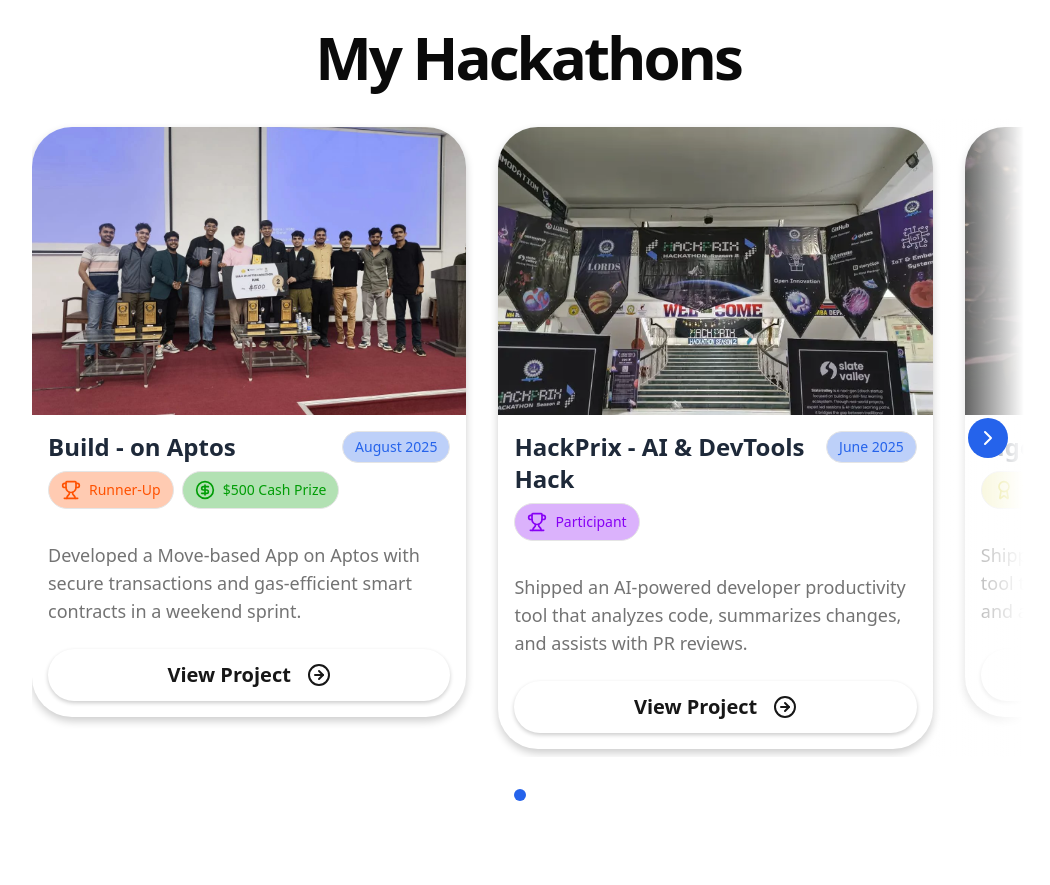
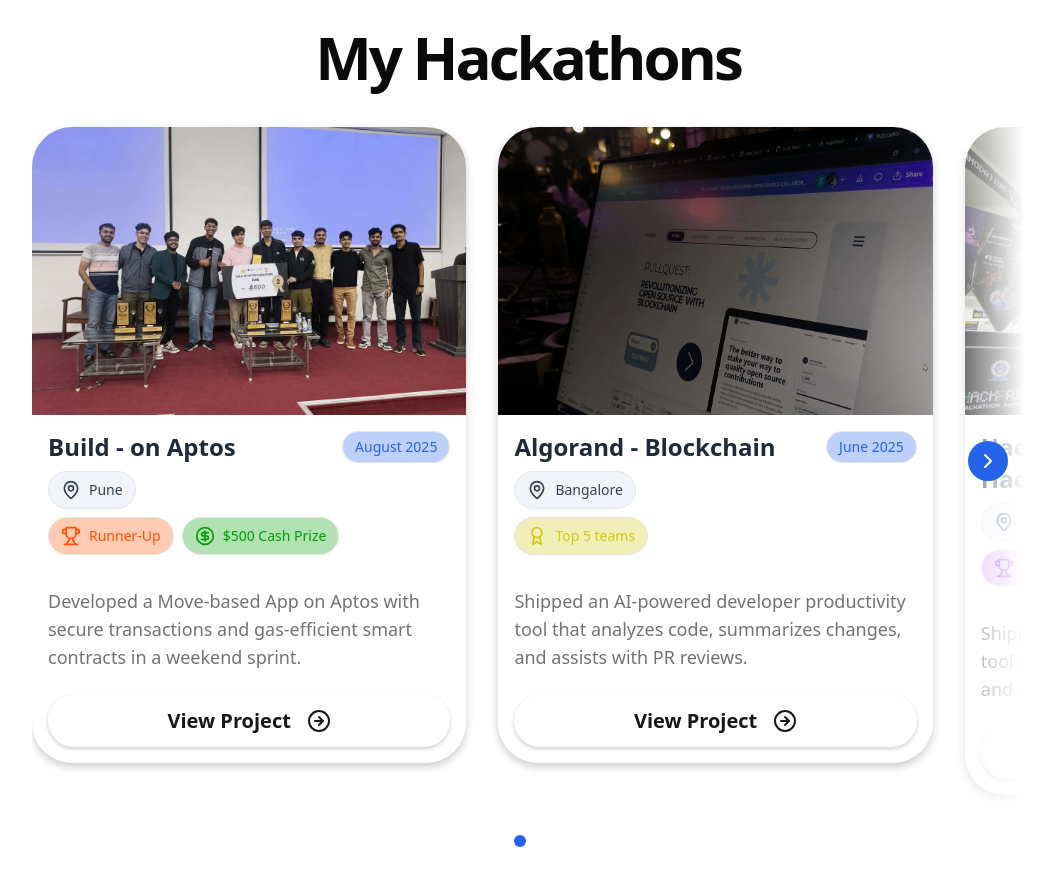
Before and after one commit to ArunKushhhh/iamausten, a Next.js app: page / in a window 1280 px wide. Shown: the part 2871-3756 px from the top of the page, without its empty margins (112-1162 px from the left). Built offline with nearby package versions, Linux system fonts and the light colour scheme.

Commit message:
ui-tweaks/hackathonCard

```diff
--- a/components/hackathons/HackathonCard.tsx
+++ b/components/hackathons/HackathonCard.tsx
@@ -1,19 +1,15 @@
-// components/hackathons/HackathonCard.tsx
 "use client";
 
-import React, { useState } from "react";
+import React from "react";
 import Image from "next/image";
 import { Hackathon } from "@/data/hackathons";
 import {
   Award,
   CircleArrowRight,
   CircleDollarSign,
-  ExternalLink,
-  Github,
+  MapPin,
   Trophy,
-  Users,
 } from "lucide-react";
-import { motion, AnimatePresence } from "framer-motion";
 import Link from "next/link";
 import Badge from "../ui/Badge";
 
@@ -24,7 +20,8 @@
 const iconMap: Record<string, React.ElementType> = {
   Trophy,
   CircleDollarSign,
-  Award
+  Award,
+  Location: MapPin,
 };
 
 export default function HackathonCard({ hack }: Props) {
@@ -46,17 +43,36 @@
 
       {/* hack info */}
       <div className="flex flex-col items-start justify-center gap-6 p-4">
+        <div className="w-full flex flex-col gap-2 items-start">
           {/* hack name, prizes, date */}
           <div className="w-full flex items-start justify-between">
             {/* hack name and prizes */}
-            <div className="flex flex-col items-start justify-center gap-2">
             <h3 className="text-xl md:text-2xl font-semibold text-gray-800">
               {hack.name}
             </h3>
+
+            {/* hack date */}
+            <div className="text-xs whitespace-nowrap md:text-sm">
+              <Badge
+                text={hack.date}
+                bgColor="bg-[#2563EB]/30"
+                textColor="text-[#2563EB]"
+              />
+            </div>
+          </div>
+
+          {/* hack location */}
+          <div className="text-xs md:text-sm text-slate-700">
+            <Badge
+              text={hack.location}
+              Icon={hack.locationIcon ? iconMap[hack.locationIcon] : undefined}
+            />
+          </div>
+
           {/* prize and position */}
           {hack.prize?.length ? (
             <div
-                  className="flex flex-col md:flex-row items-start gap-2 text-sm"
+              className="flex flex-row items-start gap-2 text-sm"
               role="list"
               aria-label={`${hack.prize} prize`}
             >
@@ -74,16 +90,6 @@
               })}
             </div>
           ) : null}
-            </div>
-
-            {/* hack date */}
-            <div className="text-xs whitespace-nowrap md:text-sm">
-              <Badge
-                text={hack.date}
-                bgColor="bg-[#2563EB]/30"
-                textColor="text-[#2563EB]"
-              />
-            </div>
         </div>
 
         {/* hack summary */}
--- a/data/hackathons.ts
+++ b/data/hackathons.ts
@@ -9,6 +9,8 @@
   id: string;
   name: string;
   date: string;
+  location: string;
+  locationIcon: string;
   prize?: Prize[];
   summary?: string;
   projectUrl: string;
@@ -20,6 +22,8 @@
     id: "Build-on-Aptos-2025",
     name: "Build - on Aptos",
     date: "August 2025",
+    location: "Pune",
+    locationIcon: "Location",
     prize: [
       {
         name: "Runner-Up",
@@ -40,9 +44,30 @@
     image: "/images/hacks/aptos.jpeg",
   },
   {
+    id: "Algorand",
+    name: "Algorand - Blockchain",
+    date: "June 2025",
+    location: "Bangalore",
+    locationIcon: "Location",
+    prize: [
+      {
+        name: "Top 5 teams",
+        icon: "Award",
+        bgColor: "bg-[#CFC814]/30",
+        textColor: "text-[#CFC814]",
+      },
+    ],
+    summary:
+      "Shipped an AI-powered developer productivity tool that analyzes code, summarizes changes, and assists with PR reviews.",
+    projectUrl: "",
+    image: "/images/hacks/algorand.jpeg",
+  },
+  {
     id: "Hackprix",
     name: "HackPrix - AI & DevTools Hack",
     date: "June 2025",
+    location: "Hyderabad",
+    locationIcon: "Location",
     prize: [
       {
         name: "Participant",
@@ -56,21 +81,4 @@
     projectUrl: "",
     image: "/images/hacks/hackPrix.webp",
   },
-  {
-    id: "Algorand",
-    name: "Algorand - Blockchain",
-    date: "June 2025",
-    prize: [
-      {
-        name: "Top 50 teams",
-        icon: "Award",
-        bgColor: "bg-[#CFC814]/30",
-        textColor: "text-[#CFC814]",
-      },
-    ],
-    summary:
-      "Shipped an AI-powered developer productivity tool that analyzes code, summarizes changes, and assists with PR reviews.",
-    projectUrl: "",
-    image: "/images/hacks/algorand.jpeg",
-  },
 ];
```
Lines whose indentation alone changed are shown as unchanged.
